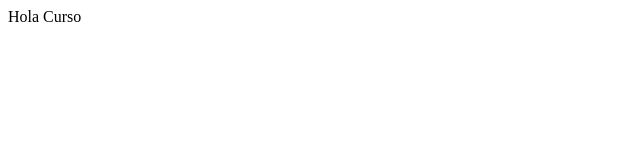
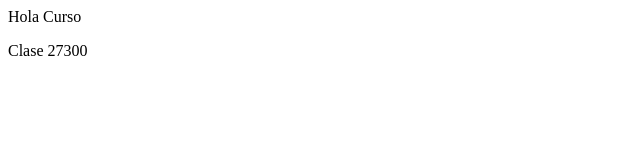
Before and after one commit to felipe810/27300, a plain HTML site: page index.html in a window 1280 px wide. Shown: the full height of the page, 0-640 px from the left. Drawn offline with Linux system fonts and the light colour scheme.

Commit message:
add camada

```diff
--- a/index.html
+++ b/index.html
@@ -7,5 +7,6 @@
 </head>
 <body>
 	<div>Hola Curso</div>
+	<p>Clase 27300</p>
 </body>
 </html>
```
